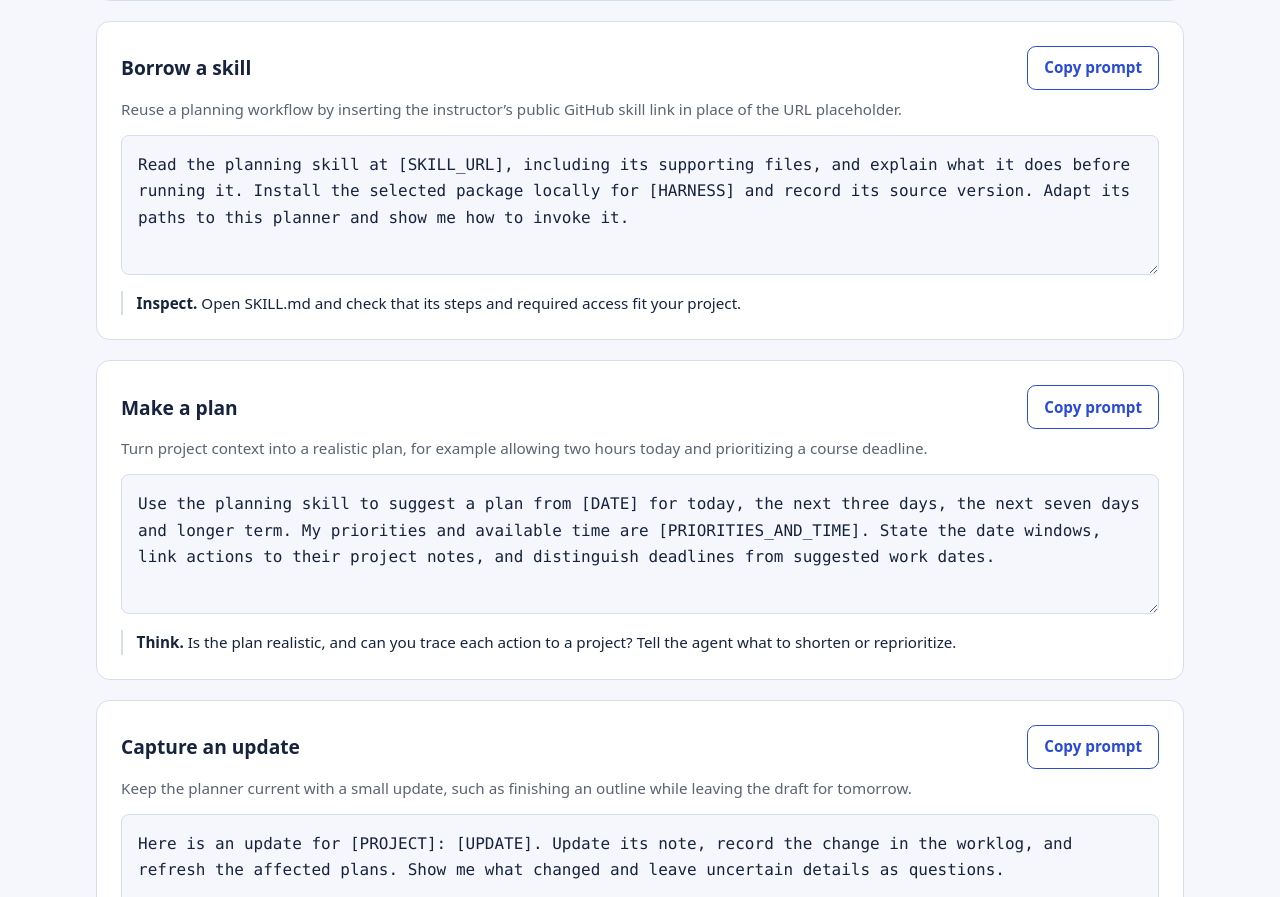
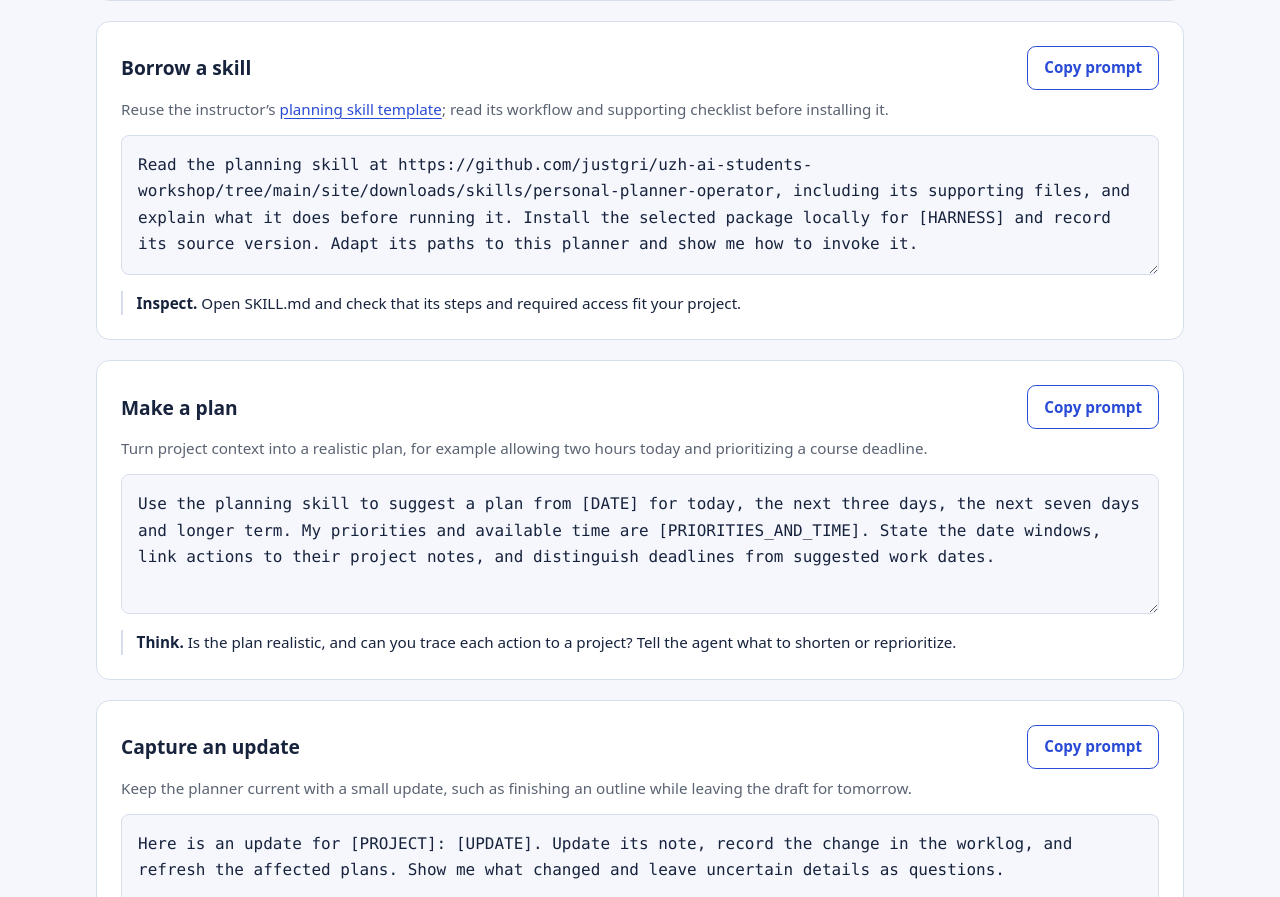
Before and after one commit to justgri/uzh-ai-students-workshop, a plain HTML site: page site/planner.html in a window 1280 px wide. Shown: the part 1316-2213 px from the top of the page. Drawn offline with Linux system fonts and the light colour scheme.

Commit message:
final updates

```diff
--- a/site/planner.html
+++ b/site/planner.html
@@ -86,8 +86,8 @@
             <h2 id="planner-prompt-3-title">Borrow a skill</h2>
             <button type="button" class="button button-secondary" data-copy-target="planner-prompt-3" aria-label="Copy borrow a skill prompt" hidden>Copy prompt</button>
           </div>
-          <p class="prompt-note">Reuse a planning workflow by inserting the instructor’s public GitHub skill link in place of the URL placeholder.</p>
-          <textarea id="planner-prompt-3" aria-labelledby="planner-prompt-3-title" rows="4" readonly spellcheck="false">Read the planning skill at [SKILL_URL], including its supporting files, and explain what it does before running it. Install the selected package locally for [HARNESS] and record its source version. Adapt its paths to this planner and show me how to invoke it.</textarea>
+          <p class="prompt-note">Reuse the instructor’s <a href="https://github.com/justgri/uzh-ai-students-workshop/tree/main/site/downloads/skills/personal-planner-operator">planning skill template</a>; read its workflow and supporting checklist before installing it.</p>
+          <textarea id="planner-prompt-3" aria-labelledby="planner-prompt-3-title" rows="4" readonly spellcheck="false">Read the planning skill at https://github.com/justgri/uzh-ai-students-workshop/tree/main/site/downloads/skills/personal-planner-operator, including its supporting files, and explain what it does before running it. Install the selected package locally for [HARNESS] and record its source version. Adapt its paths to this planner and show me how to invoke it.</textarea>
           <div class="checkpoint"><p><strong>Inspect.</strong> Open SKILL.md and check that its steps and required access fit your project.</p></div>
         </li>
         <li class="prompt-card">
```
Also changed, not shown: 10 other files.
